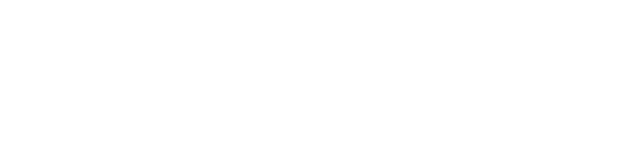
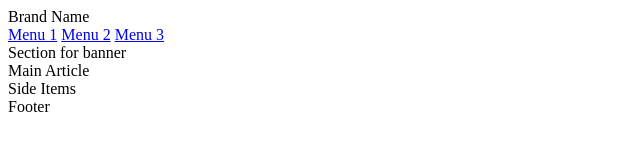
Before and after one commit to hafizxd/pem-web2021, a plain HTML site: page minggu5/my-layout.html in a window 1280 px wide. Shown: the whole page, without its empty margins (0-640 px from the left). Drawn offline with Linux system fonts and the light colour scheme.

Commit message:
minggu5 update my-layout

```diff
--- a/minggu5/my-layout.html
+++ b/minggu5/my-layout.html
@@ -9,13 +9,19 @@
 
     <body>
         <header>
-            <nav></nav>
+            Brand Name
+
+            <nav>
+                <a href="#menu1">Menu 1</a>
+                <a href="#menu2">Menu 2</a>
+                <a href="#menu3">Menu 3</a>
+            </nav>
         </header>
-        <section></section>
+        <section>Section for banner</section>
         <main>
-            <article></article>
-            <aside></aside>
+            <article>Main Article</article>
+            <aside>Side Items</aside>
         </main>
-        <footer></footer>
+        <footer>Footer</footer>
     </body>
 </html>
```
